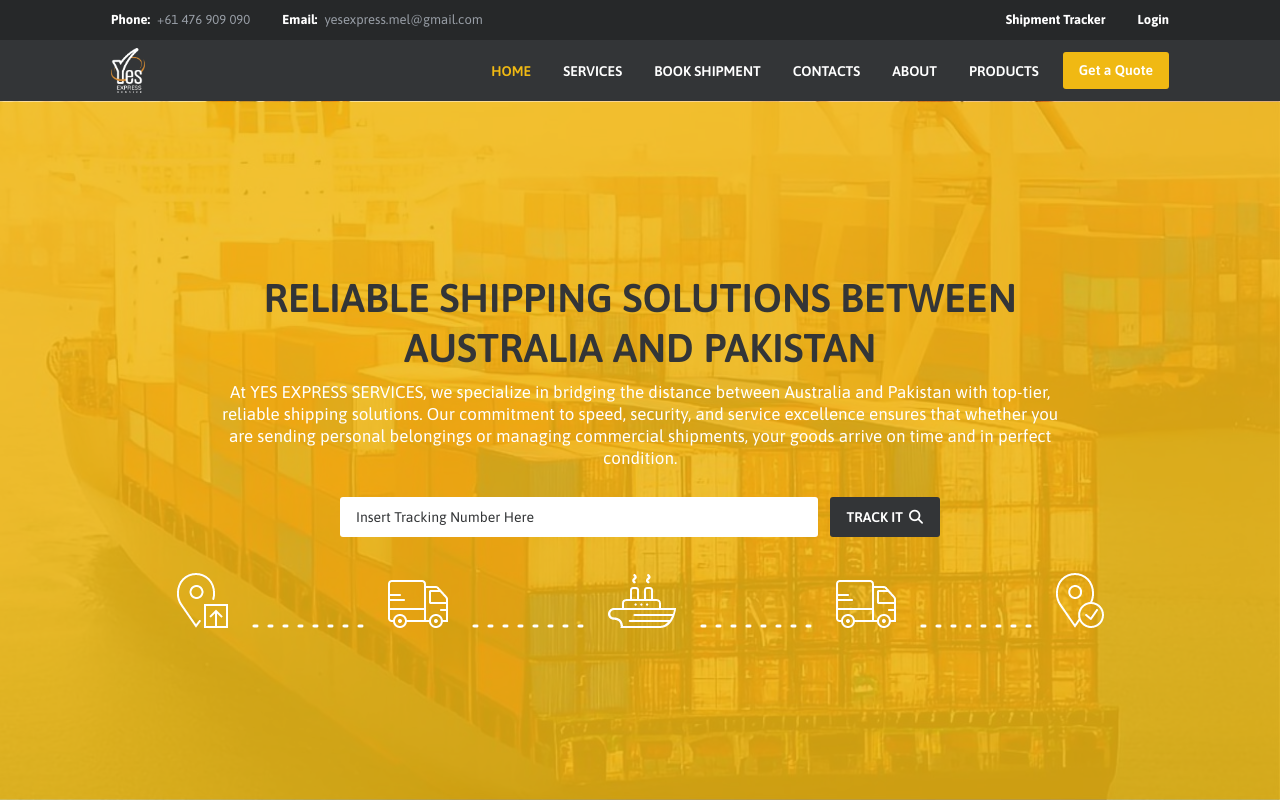
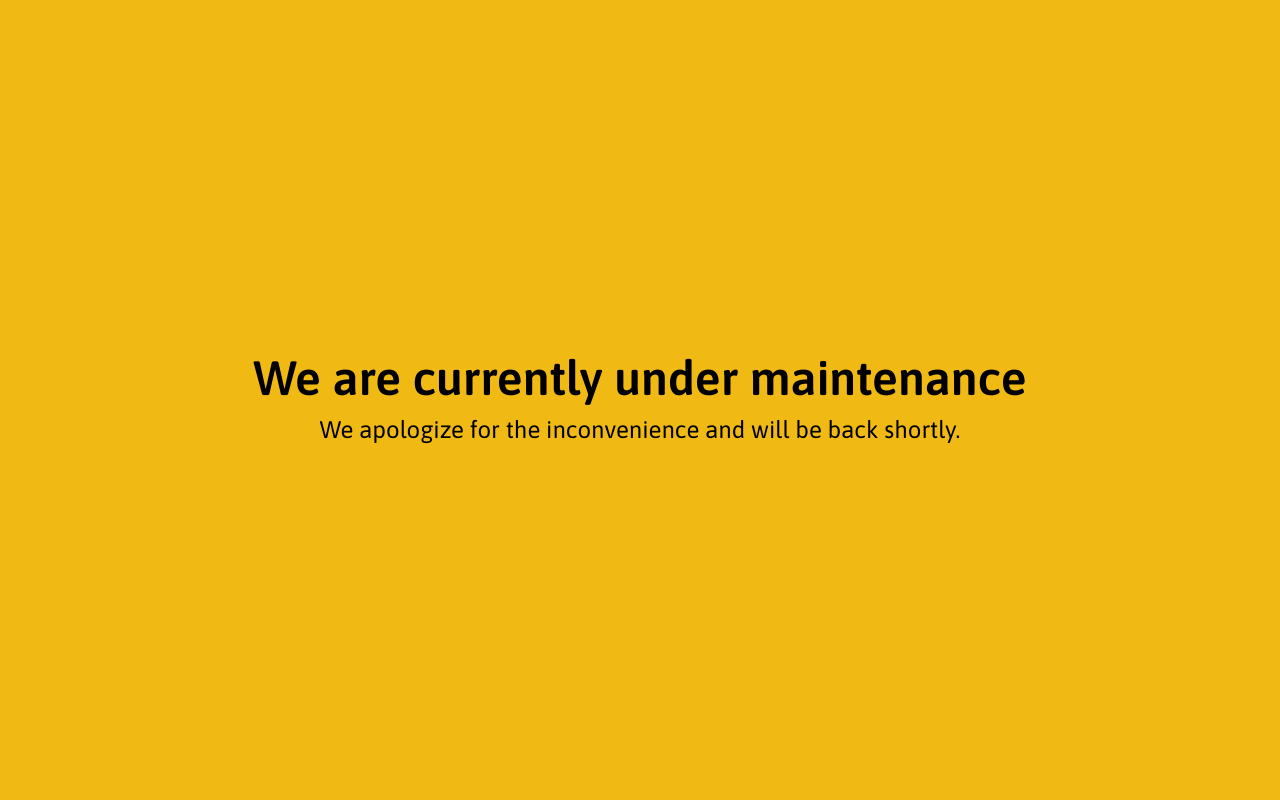
Before and after one commit to kashi992/YesExpress, a React (Create React App) app: page / in a window 1280 px wide. Shown: the top 802 px of the page. Built offline with nearby package versions, Linux system fonts and the light colour scheme.

Commit message:
site under maintaince

```diff
--- a/src/App.js
+++ b/src/App.js
@@ -3,15 +3,17 @@
 import Routers from "./router/routers";
 import Footer from "./layout/footer/footer";
 import ScrollTop from "./router/ScrollTop";
+import MaintenancePage from "./MaintenancePage";
 
 function App() {
   return (
     <div className="min-h-screen flex flex-col">
-      <ScrollTop/>
+      {/* <ScrollTop/>
       <TopBar />
       <Navbar />
       <Routers />
-      <Footer/>
+      <Footer/> */}
+      <MaintenancePage/>
     </div>
   );
 }
--- /dev/null
+++ b/src/MaintenancePage.js
@@ -0,0 +1,11 @@
+// MaintenancePage.js
+import React from 'react';
+
+const MaintenancePage = () => (
+  <div className='h-full flex flex-col flex-1 justify-center gap-3 px-4' style={{ textAlign: 'center', backgroundColor: '#f0b913' }}>
+    <h1 className='md:text-5xl text-3xl'>We are currently under maintenance</h1>
+    <p className='md:text-2xl text-md'>We apologize for the inconvenience and will be back shortly.</p>
+  </div>
+);
+
+export default MaintenancePage;
```
